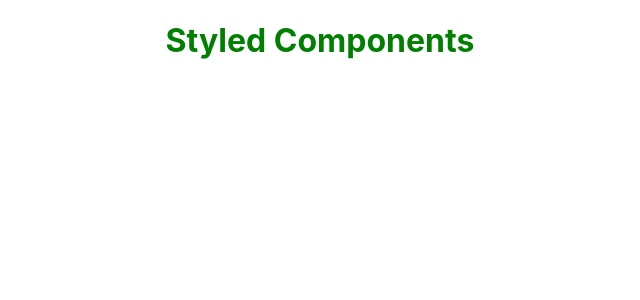
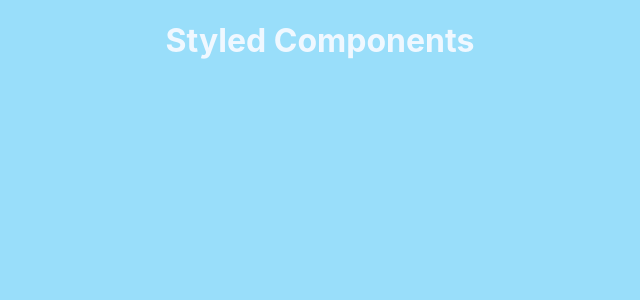
Before and after one commit to Ros-an/styled-components-practice, a React (Create React App) app: page / in a window 1280 px wide. Shown: the top 300 px of the page, without its empty margins (320-960 px from the left). Built offline with nearby package versions, Linux system fonts and the light colour scheme.

Commit message:
created: first styled component

```diff
--- a/src/App.js
+++ b/src/App.js
@@ -1,6 +1,17 @@
+import styled from "styled-components";
+
+const MainTitle = styled.h1`
+  text-align: center;
+  text-transform: capitalize;
+  color: aliceblue;
+`;
 
 function App() {
-  return <h1 style={{ textAlign: "center", color: "green" }}>Styled Components</h1>
+  return (
+    <div>
+<MainTitle>styled components</MainTitle>
+    </div>
+  )
 }
 
 export default App;
--- a/src/index.css
+++ b/src/index.css
@@ -5,4 +5,5 @@ body {
     sans-serif;
   -webkit-font-smoothing: antialiased;
   -moz-osx-font-smoothing: grayscale;
+  background: rgb(153, 222, 250);
 }
```
